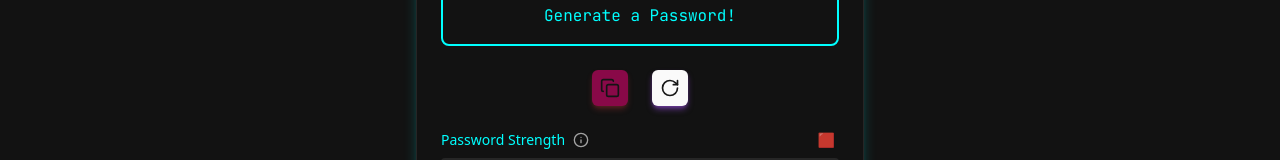
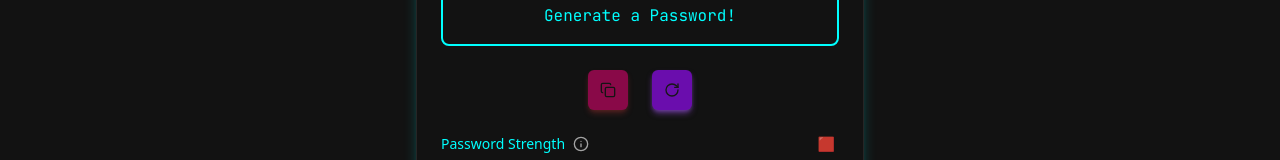
Before and after one commit to Aniket200-ind/passprotector, a Next.js app: page /generate/password in a window 1280 px wide. Shown: the part 383-543 px from the top of the page. Built offline with nearby package versions, Linux system fonts and the light colour scheme; no server answers.

Commit message:
feat: refactor Button component to use class-variance-authority for variant management and improve code organization

```diff
--- a/src/components/ui/button.tsx
+++ b/src/components/ui/button.tsx
@@ -1,50 +1,57 @@
-import React from "react";
+import * as React from "react"
+import { Slot } from "@radix-ui/react-slot"
+import { cva, type VariantProps } from "class-variance-authority"
 
-interface ButtonProps extends React.ButtonHTMLAttributes<HTMLButtonElement> {
-  variant?: "default" | "primary" | "secondary" | "destructive" | "outline";
-  size?: "default" | "sm" | "lg" | "icon";
-  className?: string;
+import { cn } from "@/lib/utils"
+
+const buttonVariants = cva(
+  "inline-flex items-center justify-center gap-2 whitespace-nowrap rounded-md text-sm font-medium transition-colors focus-visible:outline-none focus-visible:ring-1 focus-visible:ring-ring disabled:pointer-events-none disabled:opacity-50 [&_svg]:pointer-events-none [&_svg]:size-4 [&_svg]:shrink-0",
+  {
+    variants: {
+      variant: {
+        default:
+          "bg-primary text-primary-foreground shadow hover:bg-primary/90",
+        destructive:
+          "bg-destructive text-destructive-foreground shadow-sm hover:bg-destructive/90",
+        outline:
+          "border border-input bg-background shadow-sm hover:bg-accent hover:text-accent-foreground",
+        secondary:
+          "bg-secondary text-secondary-foreground shadow-sm hover:bg-secondary/80",
+        ghost: "hover:bg-accent hover:text-accent-foreground",
+        link: "text-primary underline-offset-4 hover:underline",
+      },
+      size: {
+        default: "h-9 px-4 py-2",
+        sm: "h-8 rounded-md px-3 text-xs",
+        lg: "h-10 rounded-md px-8",
+        icon: "h-9 w-9",
+      },
+    },
+    defaultVariants: {
+      variant: "default",
+      size: "default",
+    },
+  }
+)
+
+export interface ButtonProps
+  extends React.ButtonHTMLAttributes<HTMLButtonElement>,
+    VariantProps<typeof buttonVariants> {
+  asChild?: boolean
 }
 
-export const Button = React.forwardRef<HTMLButtonElement, ButtonProps>(
-  (
-    { className, variant = "default", size = "default", children, ...props },
-    ref
-  ) => {
+const Button = React.forwardRef<HTMLButtonElement, ButtonProps>(
+  ({ className, variant, size, asChild = false, ...props }, ref) => {
+    const Comp = asChild ? Slot : "button"
     return (
-      <button
-        className={`
-          inline-flex items-center justify-center rounded-md text-sm font-medium transition-colors focus:outline-none focus:ring-2 focus:ring-ring focus:ring-offset-2 disabled:opacity-50 disabled:pointer-events-none data-[state=open]:bg-secondary/50
-          ${
-            variant === "default"
-              ? "bg-primary text-primary-foreground hover:bg-primary/90"
-              : variant === "secondary"
-              ? "bg-secondary text-secondary-foreground hover:bg-secondary/80"
-              : variant === "destructive"
-              ? "bg-destructive text-destructive-foreground hover:bg-destructive/90"
-              : variant === "outline"
-              ? "bg-transparent border border-input hover:bg-accent hover:text-accent-foreground"
-              : "bg-primary text-primary-foreground hover:bg-primary/90"
-          }
-          ${
-            size === "default"
-              ? "px-4 py-2"
-              : size === "sm"
-              ? "px-3 py-1.5 rounded-md text-xs"
-              : size === "lg"
-              ? "px-8 py-3 rounded-md text-sm"
-              : size === "icon"
-              ? "h-9 w-9"
-              : "px-4 py-2"
-          }
-          ${className}
-        `}
+      <Comp
+        className={cn(buttonVariants({ variant, size, className }))}
         ref={ref}
         {...props}
-      >
-        {children}
-      </button>
-    );
+      />
+    )
   }
-);
-Button.displayName = "Button";
+)
+Button.displayName = "Button"
+
+export { Button, buttonVariants }
```
